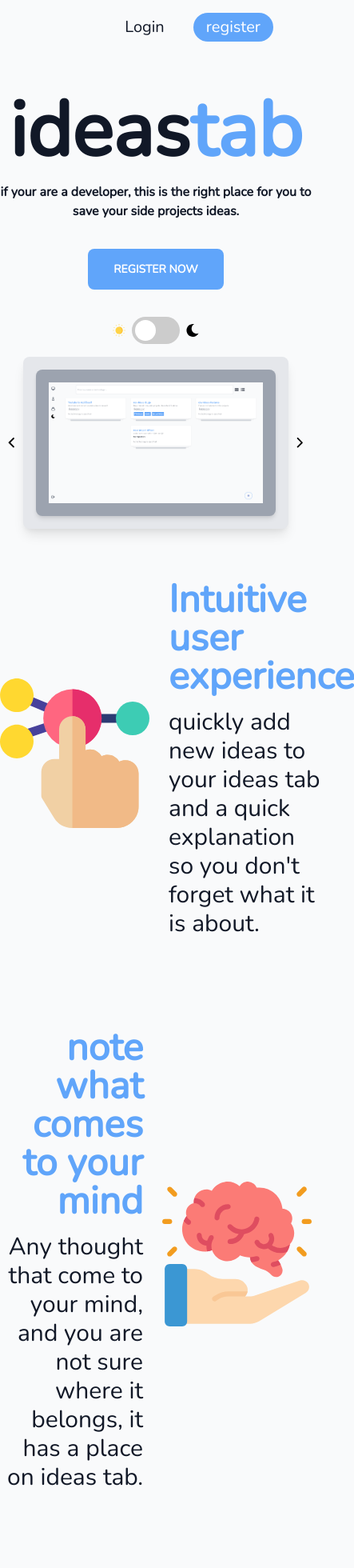
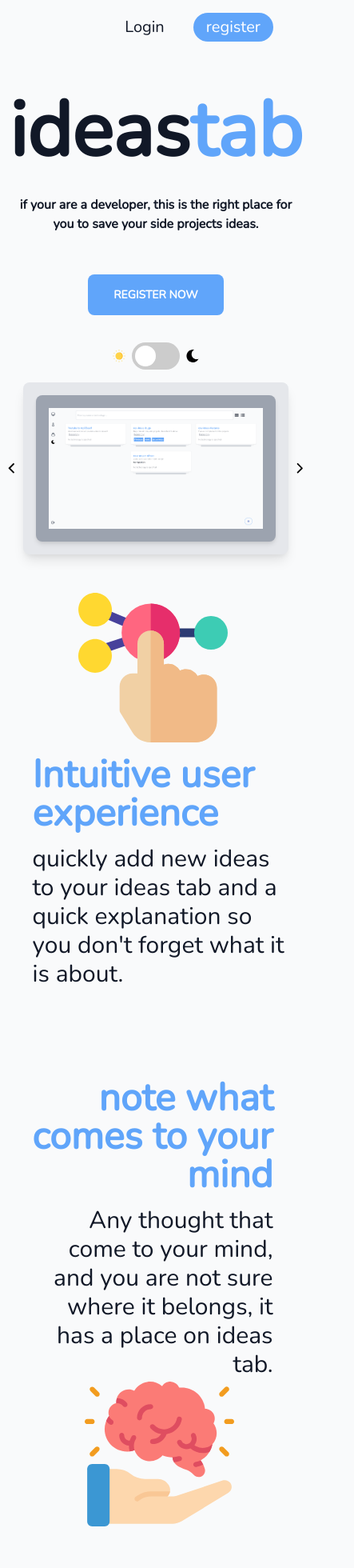
Before and after one commit to ablil/ideas-tab, a React (Create React App) app: page / in a window 390 px wide. Shown: the top 1960 px of the page at 80% size, 443 px wide, since content can reach past the window. Built offline with nearby package versions, Linux system fonts and the light colour scheme; no server answers.

Commit message:
fix: make landing page responsive

```diff
--- a/src/components/LandingPage/Banner.tsx
+++ b/src/components/LandingPage/Banner.tsx
@@ -9,7 +9,7 @@ const LandingPageBanner = () => {
           <h1 className="text-blue-400">tab</h1>
         </header>
 
-        <article className="font-bold my-4 max-w-md mx-auto">
+        <article className="font-bold my-4 max-w-md mx-auto p-4">
           if your are a developer, this is the right place for you to save your
           side projects ideas.
         </article>
--- a/src/components/LandingPage/Contribution.tsx
+++ b/src/components/LandingPage/Contribution.tsx
@@ -4,7 +4,7 @@ import { ReactComponent as CoffeeIcon } from "../../assets/icons/hot-cup.svg";
 const Contribution = () => {
   return (
     <section className="bg-gray-900 text-white">
-      <div className="flex-center">
+      <div className="flex-center flex-col lg:flex-row">
         <div className="w-1/2">
           <p className="max-w-md mx-auto py-12 font-bold text-2xl text-center">
             This is an open source project, if you have any issue or you think
--- a/src/components/LandingPage/FeaturesList.tsx
+++ b/src/components/LandingPage/FeaturesList.tsx
@@ -6,11 +6,11 @@ import { ReactComponent as InteractIcon } from "../../assets/icons/interact.svg"
 const FeaturesList = () => {
   return (
     <section>
-      <section className="flex justify-start items-center py-12">
+      <section className="flex justify-start items-center py-12 flex-col md:flex-row">
         <div className="w-1/2 flex-center">
           <InteractIcon className="ml-auto w-72 max-w-sm h-auto" />
         </div>
-        <div className="w-1/2 ml-4">
+        <div className="w-5/6 md:w-1/2 ml-4">
           <div className="max-w-md">
             <h1 className="text-5xl text-blue-400 py-4">
               Intuitive user experience
@@ -23,8 +23,8 @@ const FeaturesList = () => {
         </div>
       </section>
 
-      <section className="flex justify-start items-center py-12">
-        <div className="w-1/2">
+      <section className="flex justify-start items-center py-12 flex-col md:flex-row">
+        <div className="w-5/6 md:w-1/2">
           <div className="max-w-md text-right ml-auto mr-4">
             <h1 className="text-5xl text-blue-400 py-4">
               note what comes to your mind
@@ -40,11 +40,11 @@ const FeaturesList = () => {
         </div>
       </section>
 
-      <section className="flex justify-start items-center py-12">
+      <section className="flex justify-start items-center py-12 flex-col md:flex-row">
         <div className="w-1/2 flex-center">
           <PaperCraftIcon className="ml-auto w-72 max-w-sm h-auto" />
         </div>
-        <div className="w-1/2 ml-4">
+        <div className="w-5/6 md:w-1/2 ml-4">
           <div className="max-w-md">
             <h1 className="text-5xl text-blue-400 py-4">specify if needed</h1>
             <p className="text-3xl">
```
